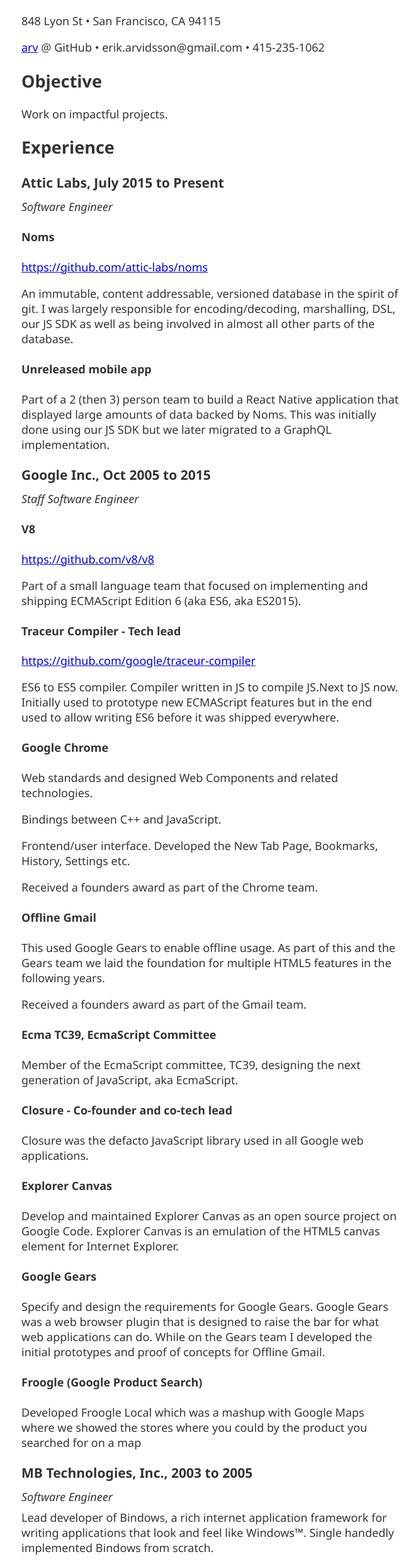
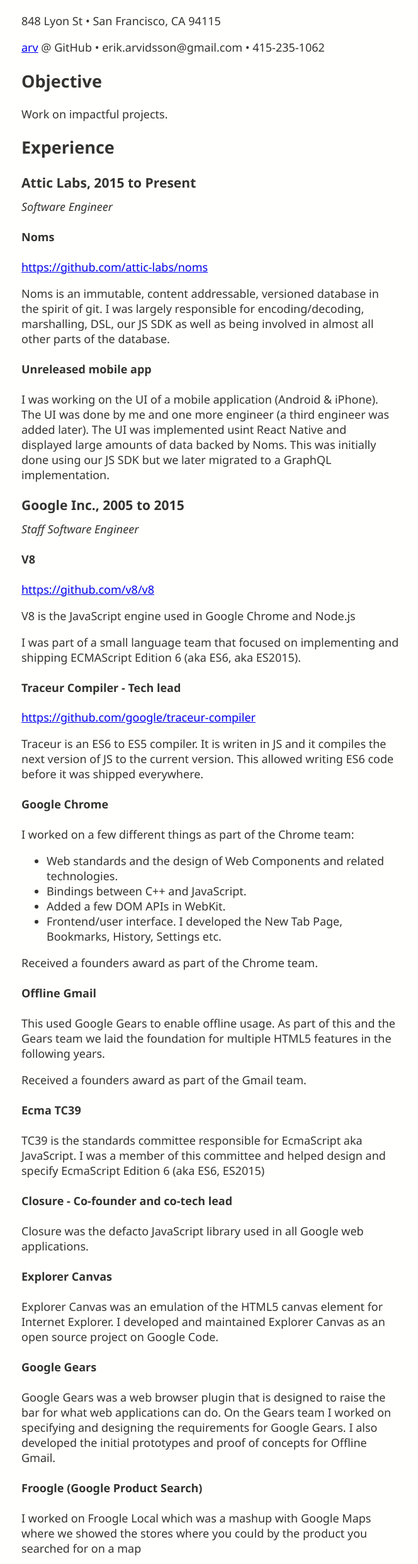
Before and after one commit to arv/resume, a plain HTML site: page index.html in a window 1280 px wide. Shown: the part 76-2560 px from the top of the page at 63% size, without its empty margins (306-970 px from the left). Drawn offline with Linux system fonts and the light colour scheme.

Commit message:
Update index.html

```diff
--- a/index.html
+++ b/index.html
@@ -45,7 +45,7 @@ erik.arvidsson@gmail.com
 
 <h2>Experience</h2>
 
-<h3>Attic Labs, July 2015 to Present</h3>
+<h3>Attic Labs, 2015 to Present</h3>
 
 <h5 class="position">Software Engineer</h5>
 
@@ -53,13 +53,13 @@ erik.arvidsson@gmail.com
 
 <p><a href="https://github.com/attic-labs/noms">https://github.com/attic-labs/noms</a></p>
 
-<p>An immutable, content addressable, versioned database in the spirit of git. I was largely responsible for encoding/decoding, marshalling, DSL, our JS SDK as well as  being involved in almost all other parts of the database.</p>
+<p>Noms is an immutable, content addressable, versioned database in the spirit of git. I was largely responsible for encoding/decoding, marshalling, DSL, our JS SDK as well as  being involved in almost all other parts of the database.</p>
 
 <h4>Unreleased mobile app</h4>
 
-<p>Part of a 2 (then 3) person team to build a React Native application that displayed large amounts of data backed by Noms. This was initially done using our JS SDK but we later migrated to a GraphQL implementation.</p>
+<p>I was working on the UI of a mobile application (Android &amp; iPhone). The UI was done by me and one more engineer (a third engineer was added later). The UI was implemented usint React Native and displayed large amounts of data backed by Noms. This was initially done using our JS SDK but we later migrated to a GraphQL implementation.</p>
 
-<h3>Google Inc., Oct 2005 to 2015</h3>
+<h3>Google Inc., 2005 to 2015</h3>
 
 <h5 class="position">Staff Software Engineer</h5>
 
@@ -67,21 +67,29 @@ erik.arvidsson@gmail.com
 
 <p><a href="https://github.com/v8/v8">https://github.com/v8/v8</a></p>
 
-<p>Part of a small language team that focused on implementing and shipping ECMAScript Edition 6 (aka ES6, aka ES2015).</p>
+<p>V8 is the JavaScript engine used in Google Chrome and Node.js</p>
+
+<p>I was part of a small language team that focused on implementing and shipping ECMAScript Edition 6 (aka ES6, aka ES2015).</p>
 
 <h4>Traceur Compiler - Tech lead</h4>
 
 <p><a href="https://github.com/google/traceur-compiler">https://github.com/google/traceur-compiler</a></p>
 
-<p>ES6 to ES5 compiler. Compiler written in JS to compile JS.Next to JS now. Initially used to prototype new ECMAScript features but in the end used to allow writing ES6 before it was shipped everywhere.</p>
+<p>Traceur is an ES6 to ES5 compiler. It is writen in JS and it compiles the next version of JS to the current version. This allowed writing ES6 code before it was shipped everywhere.</p>
 
 <h4>Google Chrome</h4>
 
-<p>Web standards and designed Web Components and related technologies.</p>
+<p>I worked on a few different things as part of the Chrome team:</p>
 
-<p>Bindings between C++ and JavaScript.</p>
+<ul>
+<li>Web standards and the design of Web Components and related technologies.</li>
 
-<p>Frontend/user interface. Developed the New Tab Page, Bookmarks, History, Settings etc.</p>
+<li>Bindings between C++ and JavaScript.</li>
+
+<li>Added a few DOM APIs in WebKit.</li>
+
+<li>Frontend/user interface. I developed the New Tab Page, Bookmarks, History, Settings etc.</li>
+</ul>
 
 <p>Received a founders award as part of the Chrome team.</p>
 
@@ -91,9 +99,10 @@ erik.arvidsson@gmail.com
 
 <p>Received a founders award as part of the Gmail team.</p>
 
-<h4>Ecma TC39, EcmaScript Committee</h4>
+<h4>Ecma TC39</h4>
 
-<p>Member of the EcmaScript committee, TC39, designing the next generation of JavaScript, aka EcmaScript.</p>
+<p>TC39 is the standards committee responsible for EcmaScript aka JavaScript. I was a member of this committee and helped design and specify EcmaScript Edition 6 (aka ES6, ES2015)
+
 
 <h4>Closure - Co-founder and co-tech lead</h4>
 
@@ -101,27 +110,27 @@ erik.arvidsson@gmail.com
 
 <h4>Explorer Canvas</h4>
 
-<p>Develop and maintained Explorer Canvas as an open source project on Google Code. Explorer Canvas is an emulation of the HTML5 canvas element for Internet Explorer.</p>
+<p>Explorer Canvas was an emulation of the HTML5 canvas element for Internet Explorer. I developed and maintained Explorer Canvas as an open source project on Google Code. </p>
 
 <h4>Google Gears</h4>
 
-<p>Specify and design the requirements for Google Gears. Google Gears was a web browser plugin that is designed to raise the bar for what web applications can do. While on the Gears team I developed the initial prototypes and proof of concepts for Offline Gmail.</p>
+<p>Google Gears was a web browser plugin that is designed to raise the bar for what web applications can do. On the Gears team I worked on specifying and designing the requirements for Google Gears. I also developed the initial prototypes and proof of concepts for Offline Gmail.</p>
 
 <h4>Froogle (Google Product Search)</h4>
 
-<p>Developed Froogle Local which was a mashup with Google Maps where we showed the stores where you could by the product you searched for on a map</p>
+<p>I worked on Froogle Local which was a mashup with Google Maps where we showed the stores where you could by the product you searched for on a map</p>
 
 <h3>MB Technologies, Inc., 2003 to 2005</h3>
 
 <h5 class="position">Software Engineer</h5>
 
-<p>Lead developer of Bindows, a rich internet application framework for writing applications that look and feel like Windows&trade;. Single handedly implemented Bindows from scratch.</p>
+<p>I was lead developer of Bindows, a rich internet application framework for writing applications that look and feel like Windows&trade;. Single handedly implemented Bindows from scratch.</p>
 
 <h3>WebForms2 for IE, 2005</h3>
 
 <h5 class="position">Software Engineer</h5>
 
-<p>Part of a small open source team that implemented WebForms 2 (part of HTML5) for Internet Explorer.</p>
+<p>I was a part of a small open source team that implemented WebForms 2 (part of HTML5) for Internet Explorer.</p>
 
 
 <h3>Sage, 2005</h3>
@@ -140,29 +149,26 @@ erik.arvidsson@gmail.com
 
 <h5 class="position">Software Engineer</h5>
 
-<p>Lead developer and software architect for a web based graphical user interface toolkit, known as the WebOS API.</p>
+<p>I was lead developer and software architect for a web based graphical user interface toolkit, known as the WebOS API.</p>
 
 <h3>WebFX, 1998 to present</h3>
 
 <h5 class="position">Software Engineer</h5>
 
-<p>Developed graphical user interface components and maintained a web site with tutorials about these components.</p>
+<p>I developed graphical user interface components and maintained a web site with tutorials about these components.</p>
 
 
 <h2>Education</h2>
 
-<p>Master of Science (MSc) in Computer Science, Chalmers University, 2002 (equivalent to a Bachelor in the US)</p>
+<p>Master of Science (MSc) in Computer Science, Chalmers University, 2002</p>
 
 
 <h2>Patents</h2>
 
 <h4>Method and apparatus that enables a web-based client-server application to be used offline</h4>
 
-<p>With Andy Palay</p>
-
 <h4>Controlling Communication Within a Container document</h4>
 
-<p>With Justin Rosenstein, Filipe Almeida and Dylan Parker.</p>
 
 <!--
 
```
